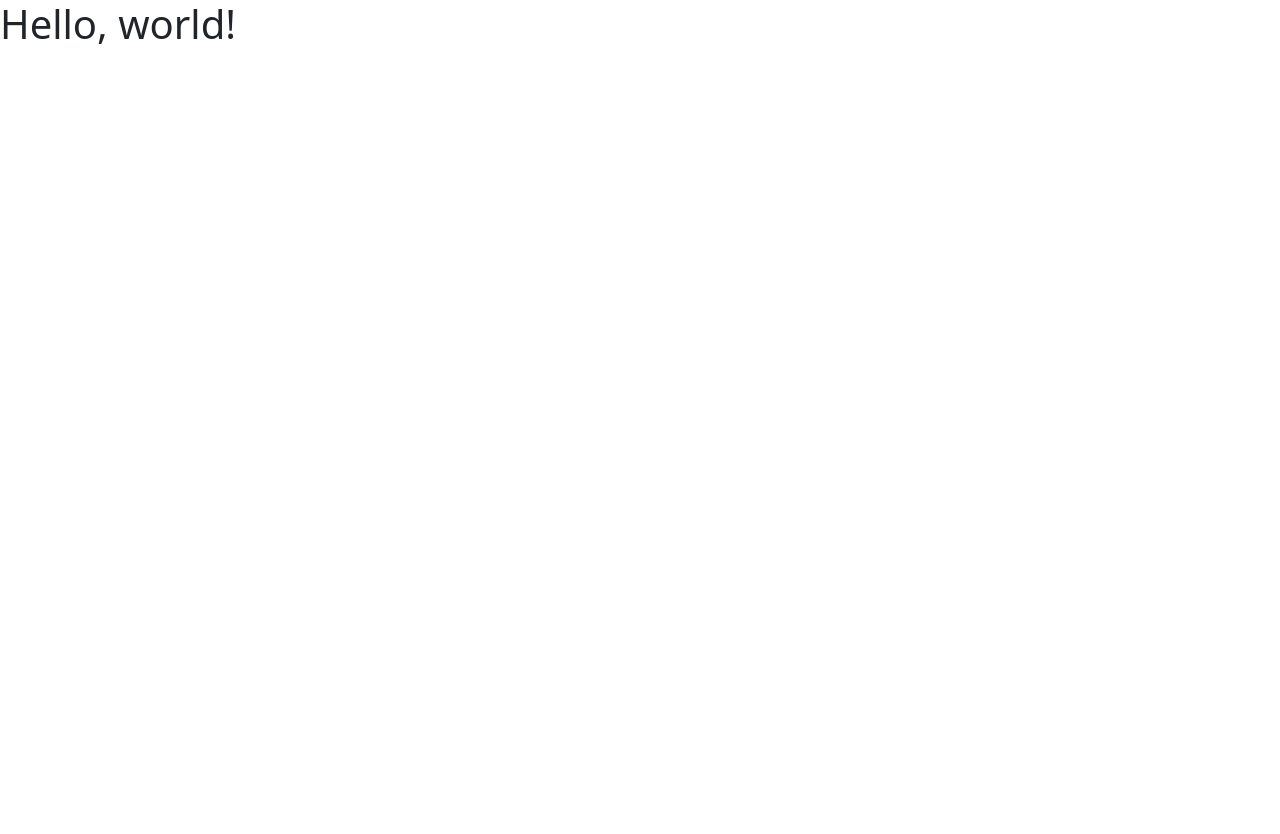
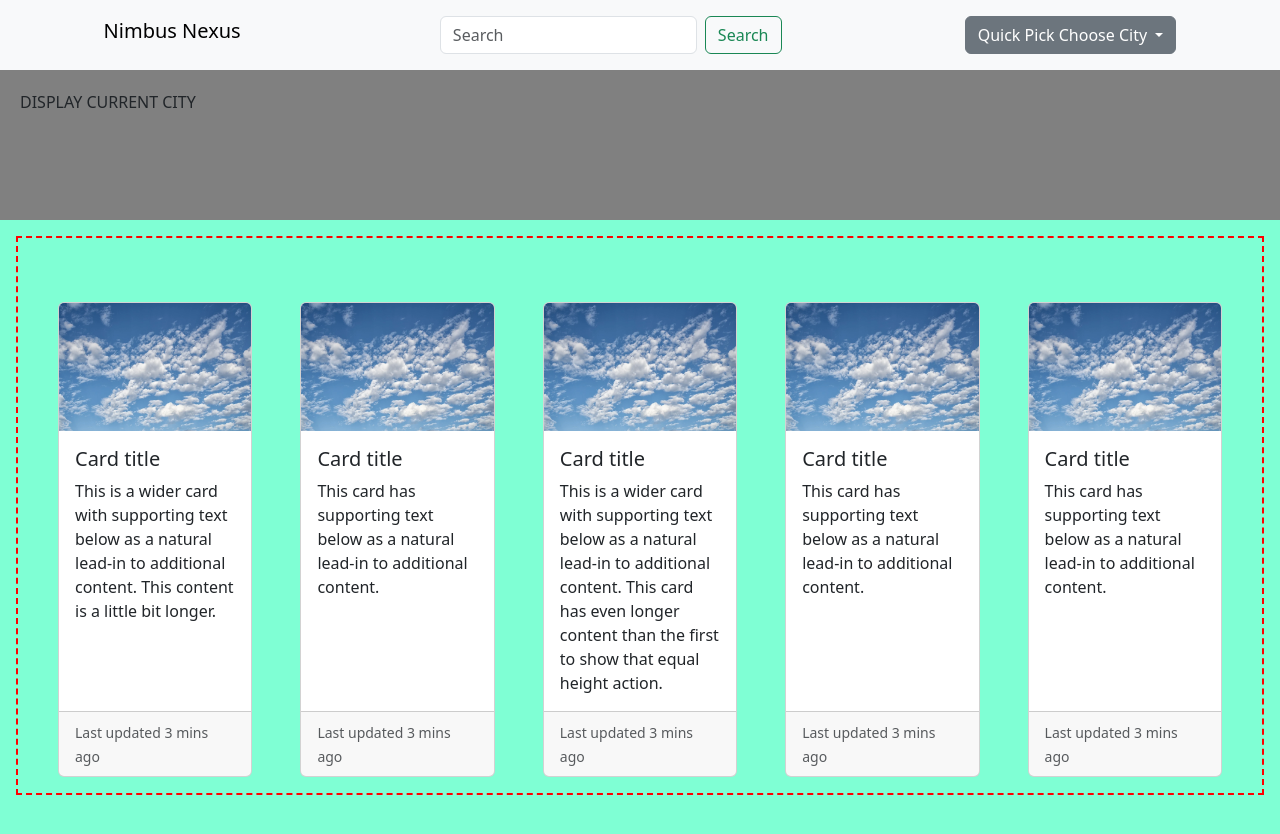
Before and after one commit to Spencox/Nimbus-Nexus, a plain HTML site: page index.html in a window 1280 px wide. Before the commit the page ends 800 px from the top, so only its background shows below. Drawn offline with nearby package versions, Linux system fonts and the light colour scheme.

Commit message:
got the basic page layout complete. Nothing working on back end yet.

```diff
--- a/assets/css/style.css
+++ b/assets/css/style.css
@@ -0,0 +1,17 @@
+html {
+    background-color: green;
+}
+.row {
+    border: 2px red dashed;
+}
+
+main {
+    height: 100vh;
+    background-color: aquamarine;
+}
+
+#current-city {
+    height: 150px;
+    background-color: grey;
+    padding: 20px;
+}
--- a/index.html
+++ b/index.html
@@ -9,7 +9,95 @@
     <link rel="stylesheet" href="./assets/css/style.css" />
   </head>
   <body>
-    <h1>Hello, world!</h1>
+    <header>
+        <!-- Modified Bootstrap Navbar -->
+        <nav class="navbar bg-body-tertiary">
+            <div class="container-fluid justify-content-around">
+                <h2 class="navbar-brand">Nimbus Nexus</h2>
+                <form class="d-flex my-2" role="search">
+                    <input class="form-control me-2" type="search" placeholder="Search" aria-label="Search">
+                    <button class="btn btn-outline-success" type="submit">Search</button>
+                </form>
+                <div class="dropdown">
+                    <button class="btn btn-secondary dropdown-toggle" type="button" data-bs-toggle="dropdown" aria-expanded="false">
+                    Quick Pick Choose City
+                    </button>
+                    <ul class="dropdown-menu">
+                    <li><a class="dropdown-item" href="#">Austin</a></li>
+                    <li><a class="dropdown-item" href="#">Houston</a></li>
+                    <li><a class="dropdown-item" href="#">New York</a></li>
+                    </ul>
+                </div>
+            </div>
+        </nav>
+    </header>
+    <main>
+        <div id="current-city" class="container-fluid">
+            DISPLAY CURRENT CITY
+        </div>
+        <div class="row row-cols-1 row-cols-md-5 g-5 m-3 p-3 h-60">
+            <div class="col">
+                <div class="card h-100">
+                <img src="./assets/images/sky.webp" class="card-img-top" alt="...">
+                <div class="card-body">
+                    <h5 class="card-title">Card title</h5>
+                    <p class="card-text">This is a wider card with supporting text below as a natural lead-in to additional content. This content is a little bit longer.</p>
+                </div>
+                <div class="card-footer">
+                    <small class="text-body-secondary">Last updated 3 mins ago</small>
+                </div>
+                </div>
+            </div>
+            <div class="col">
+                <div class="card h-100">
+                <img src="./assets/images/sky.webp" class="card-img-top" alt="...">
+                <div class="card-body">
+                    <h5 class="card-title">Card title</h5>
+                    <p class="card-text">This card has supporting text below as a natural lead-in to additional content.</p>
+                </div>
+                <div class="card-footer">
+                    <small class="text-body-secondary">Last updated 3 mins ago</small>
+                </div>
+                </div>
+            </div>
+            <div class="col">
+                <div class="card h-100">
+                <img src="./assets/images/sky.webp" class="card-img-top" alt="...">
+                <div class="card-body">
+                    <h5 class="card-title">Card title</h5>
+                    <p class="card-text">This is a wider card with supporting text below as a natural lead-in to additional content. This card has even longer content than the first to show that equal height action.</p>
+                </div>
+                <div class="card-footer">
+                    <small class="text-body-secondary">Last updated 3 mins ago</small>
+                </div>
+                </div>
+            </div>
+            <div class="col">
+                <div class="card h-100">
+                    <img src="./assets/images/sky.webp" class="card-img-top" alt="...">
+                    <div class="card-body">
+                    <h5 class="card-title">Card title</h5>
+                    <p class="card-text">This card has supporting text below as a natural lead-in to additional content.</p>
+                    </div>
+                    <div class="card-footer">
+                    <small class="text-body-secondary">Last updated 3 mins ago</small>
+                    </div>
+                </div>
+                </div>
+                <div class="col">
+                <div class="card h-100">
+                    <img src="./assets/images/sky.webp" class="card-img-top" alt="...">
+                    <div class="card-body">
+                    <h5 class="card-title">Card title</h5>
+                    <p class="card-text">This card has supporting text below as a natural lead-in to additional content.</p>
+                    </div>
+                    <div class="card-footer">
+                    <small class="text-body-secondary">Last updated 3 mins ago</small>
+                    </div>
+                </div>
+                </div>
+        </div>
+    </main>
     <!-- Bootstrap javascript for popper -->
     <script src="https://cdn.jsdelivr.net/npm/@popperjs/core@2.11.8/dist/umd/popper.min.js" integrity="sha384-I7E8VVD/ismYTF4hNIPjVp/Zjvgyol6VFvRkX/vR+Vc4jQkC+hVqc2pM8ODewa9r" crossorigin="anonymous"></script>
     <!-- Bootstrap javascript general functionality -->
```
Also changed, not shown: assets/images/sky.webp (added), 1 other file.
